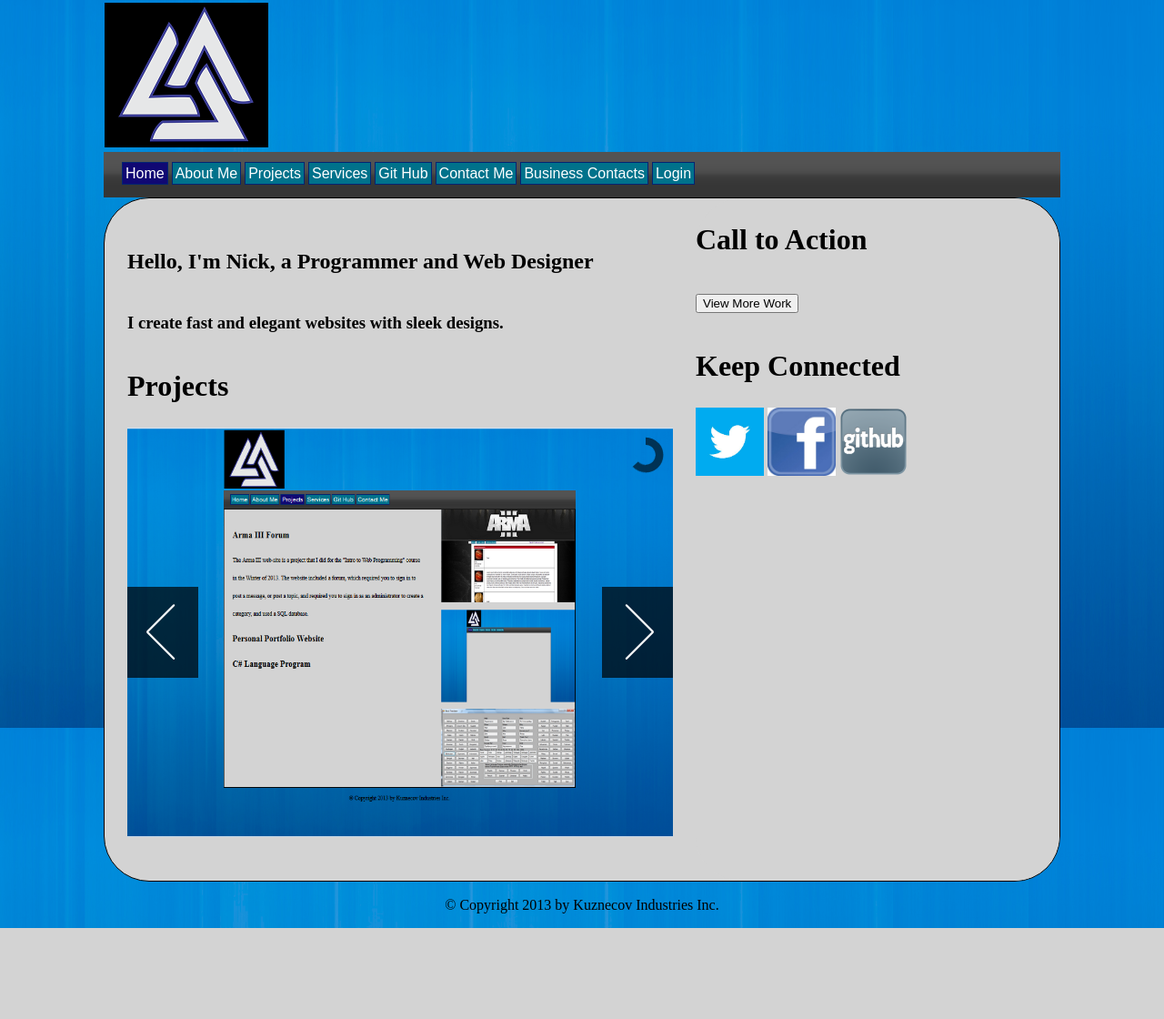
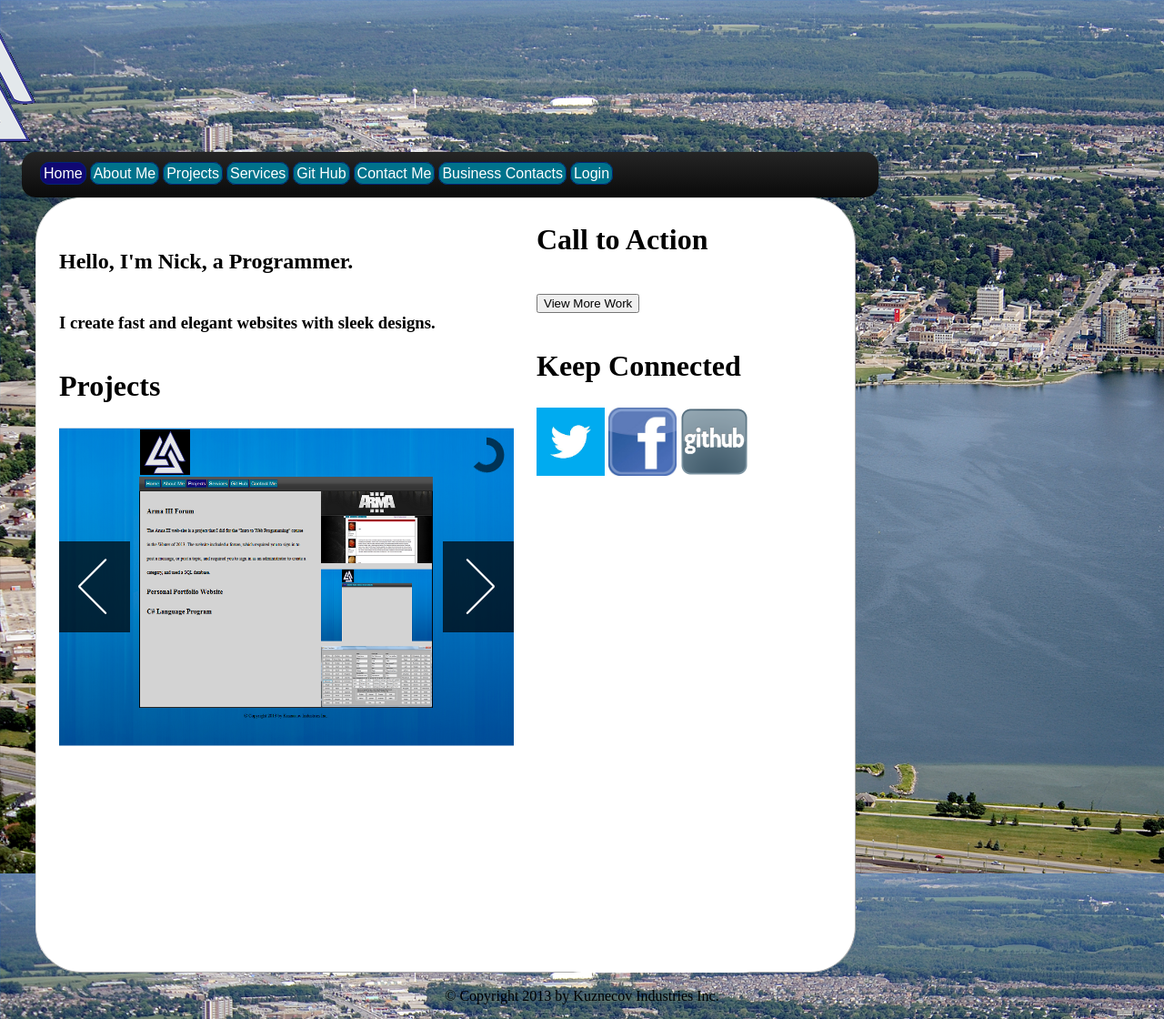
Before and after one commit to NicKuznecov/PersonalPortfolioWithDatabase, a PHP site: page /Home.php in a window 1280 px wide. Shown: the whole page at 91% size. Before the commit the page ends 1020 px from the top, so only its background shows below. Run offline with PHP 8.4, Linux system fonts and the light colour scheme.

Commit message:
CSS Update
Logo is now transparent. Background changed to an image of Barrie.  Made
the content divs smaller, and moved them to the left. Removed background
image for the navbar and changed it to a background gradient. Added a
link to a pdf of my resume when the resume image is clicked. Adjusted
image heights and widths as a result of the divs being smaller.

```diff
--- a/AdvancedWebAssignment2/AboutMe.php
+++ b/AdvancedWebAssignment2/AboutMe.php
@@ -12,7 +12,7 @@ include('header.php');
 ?>
 
 
-            <img src="images/resumeScreenshot.png" width="600px" height ="700px"/>
+<a href="resume/Resume.pdf" target="_blank" ><img src="images/resumeScreenshot.png" width="500px" height ="600px"/></a>
 
 <?php
 include('sideContent.php');
--- a/AdvancedWebAssignment2/Home.php
+++ b/AdvancedWebAssignment2/Home.php
@@ -11,17 +11,17 @@ $page = "Home";
 include('header.php');
 ?>
 
-            <h2>Hello, I'm Nick, a Programmer and Web Designer</h2>
+            <h2>Hello, I'm Nick, a Programmer.</h2>
             <h3>I create fast and elegant websites with sleek designs.</h3>
 
 
             <h1>Projects</h1>
             <div>
                 <div id="featured">
-                    <a href="http://webdesign4.georgianc.on.ca/~200231116/FinalProject/forumIndex.php" ><img src="images/websiteScreenshot.png" width="600" height="450" alt="Overflow: Hidden No More" /></a>
-                    <a href="http://webdesign4.georgianc.on.ca/~200231116/Project1/Home.php"><img src="images/website3Screenshot.png" width="600" height="450" alt="HTML Captions" /></a>
-                    <a href="http://github.com/NicKuznecov"><img src="images/languageFormScreenshot.png" width="600" height="450" alt="and more features" /></a>
-                    <a href="http://github.com/NicKuznecov"><img src="images/basicTranslator.png" width="600" height="450" alt="and more features"/></a>
+                    <a href="http://webdesign4.georgianc.on.ca/~200231116/FinalProject/forumIndex.php" ><img src="images/websiteScreenshot.png" width="500" height="350" alt="Overflow: Hidden No More" /></a>
+                    <a href="http://webdesign4.georgianc.on.ca/~200231116/Project1/Home.php"><img src="images/website3Screenshot.png" width="500" height="350" alt="HTML Captions" /></a>
+                    <a href="http://github.com/NicKuznecov"><img src="images/languageFormScreenshot.png" width="500" height="350" alt="and more features" /></a>
+                    <a href="http://github.com/NicKuznecov"><img src="images/basicTranslator.png" width="500" height="350" alt="and more features"/></a>
                 </div>
             </div>
 
--- a/AdvancedWebAssignment2/Services.php
+++ b/AdvancedWebAssignment2/Services.php
@@ -25,8 +25,8 @@ include('header.php');
 include('sideContent.php');
 ?>
                 <p></p>
-                <img src="images/cssImage" height="300px" width="350px" />
-                <img src="images/netbeansImage" height="300px" width="350px" />
+                <img src="images/cssImage" height="250px" width="300px" />
+                <img src="images/netbeansImage" height="250px" width="300px" />
 <?php
 include('mainContent.php');
 ?>
--- a/AdvancedWebAssignment2/styles/orbit-1.2.3.css
+++ b/AdvancedWebAssignment2/styles/orbit-1.2.3.css
@@ -9,7 +9,7 @@
 /* PUT IN YOUR SLIDER ID AND SIZE TO MAKE LOAD BEAUTIFULLY
    ================================================== */
 #featured {
-	width: 370px;
+	width: 270px;
 	height: 250px;
 	background: #000 url('../orbit/loading.gif') no-repeat center center;
 	overflow: hidden; }
--- a/AdvancedWebAssignment2/styles/styles.css
+++ b/AdvancedWebAssignment2/styles/styles.css
@@ -8,7 +8,7 @@
 body
 {
 
-    background: url(../images/backgroundImage.jpg) top center no-repeat;
+    background: url(../images/barrieBackgroundImage.jpg) top center no-repeat;
  /*   margin: 0;
     padding: 0; */
     background-attachment: fixed;
@@ -19,10 +19,10 @@ body
 
     position: relative;
     top: -5px;
-    left: -435px;
+    left: -675px;
     margin-right: auto;
     margin-left: auto;
-    background: url(../images/logo.png) top center no-repeat;
+    background: url(../images/logo.gif) top center no-repeat;
     width: 180px;
     height: 160px;
 }
@@ -36,20 +36,26 @@ body
     margin-left: auto;
     margin-right: auto;
     background-position: center;
-    background-color: lightgray;
+    background-color: white;
     top: -1px;
+    left: -150px;
     border: 1px solid black;
-    width: 1000px;
-    height: 700px;
+    width: 850px;
+    height: 800px;
     line-height: 300%;
     padding: 25px;
     border-radius: 50px;
+    border-bottom-color:#aaa;
+    border-right-color:#aaa;
+    border-top-color:#ddd;
+    border-left-color:#ddd;
+
 
 
 }
 #content p
 {
-    width:575px
+    width:500px
 
 
 }
@@ -57,21 +63,24 @@ body
 {
     position: absolute;
     clear: both;
-    left: 650px;
+    left: 550px;
     top: 0px;
     margin-left: auto;
     margin-right: auto;
-    width: 400px;
-    height: 750px;
-    background-color: lightgray;
+    width: 275px;
+    height: 851px;
+    background-color: white;
     border-radius: 50px;
-
+    border-bottom-color:#aaa;
+    border-right-color:#aaa;
+    border-top-color:#ddd;
+    border-left-color:#ddd;
 
 }
 
 #sideContent p
 {
-    width: 350px;
+    width: 250px;
     padding: 25px;
 }
 
@@ -90,13 +99,22 @@ body
 	position: relative;
         clear: both;
 	top: -1px;
-        background-image: url(../images/MenuBarBackground.png);
+        left: -145px;
         height: 50px;
         background-position: center;
-	line-height: 300%;
-        width: 1052px;
+
+        background: -moz-linear-gradient(#252525, #0a0a0a);
+        background: -webkit-gradient(linear, from(#252525), to(#0a0a0a));
+        background: -webkit-linear-gradient(#252525, #0a0a0a);
+        line-height: 300%;
+        width: 942px;
         margin-left: auto;
         margin-right: auto;
+        border-radius: 15px;
+        border-bottom-color:#aaa;
+        border-right-color:#aaa;
+        border-top-color:#ddd;
+        border-left-color:#ddd;
 
 }
 #menu a:hover {
@@ -114,6 +132,7 @@ body
 	padding: 3px;
 	text-decoration: none;
         left: 20px;
+        border-radius: 10px;
 }
 #footer{
 
@@ -125,9 +144,6 @@ body
 
 }
 
-
-
-
 #featured{
 
     padding: 25px;
```
Also changed, not shown: AdvancedWebAssignment2/Projects.php (+4 -3 lines), AdvancedWebAssignment2/images/barrieBackgroundImage.jpg (added), AdvancedWebAssignment2/images/logo.gif (added), 1 other file.
